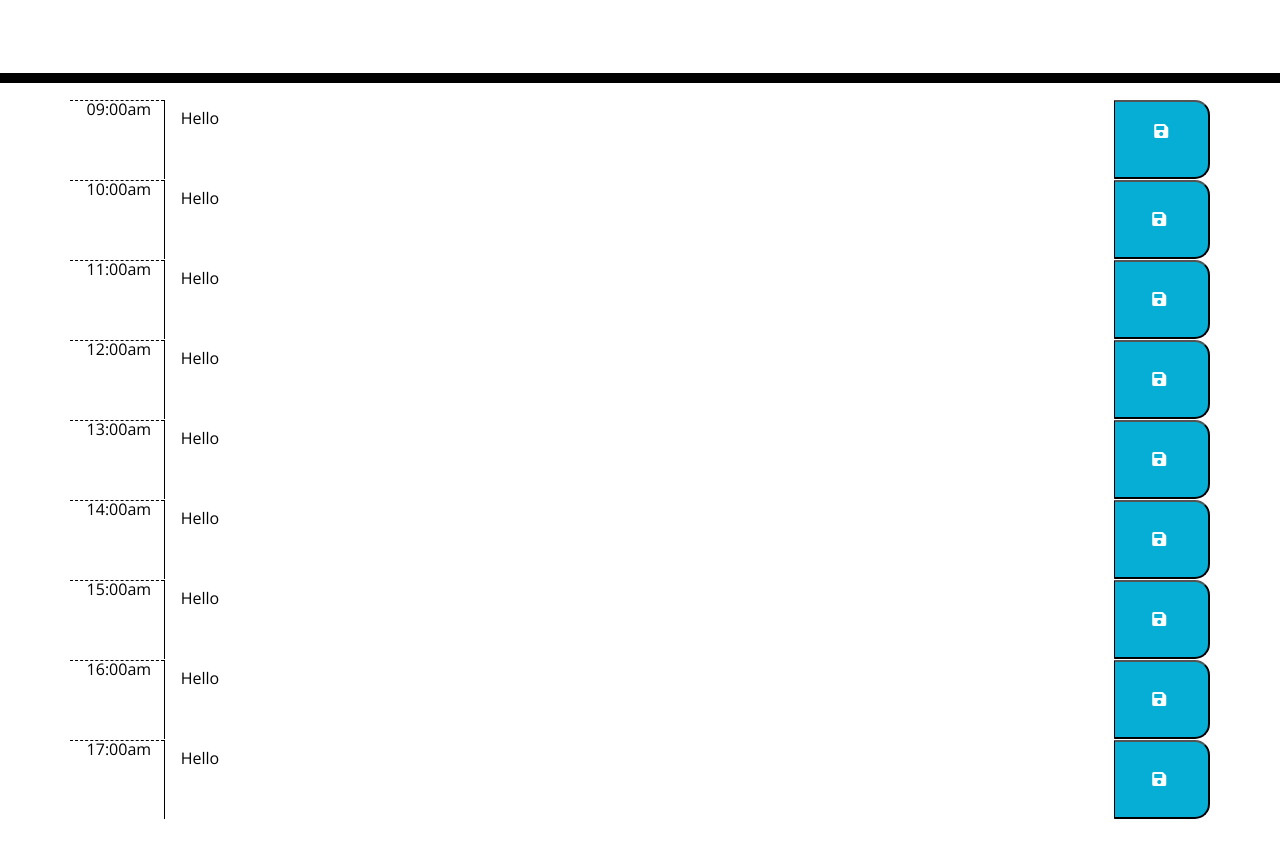
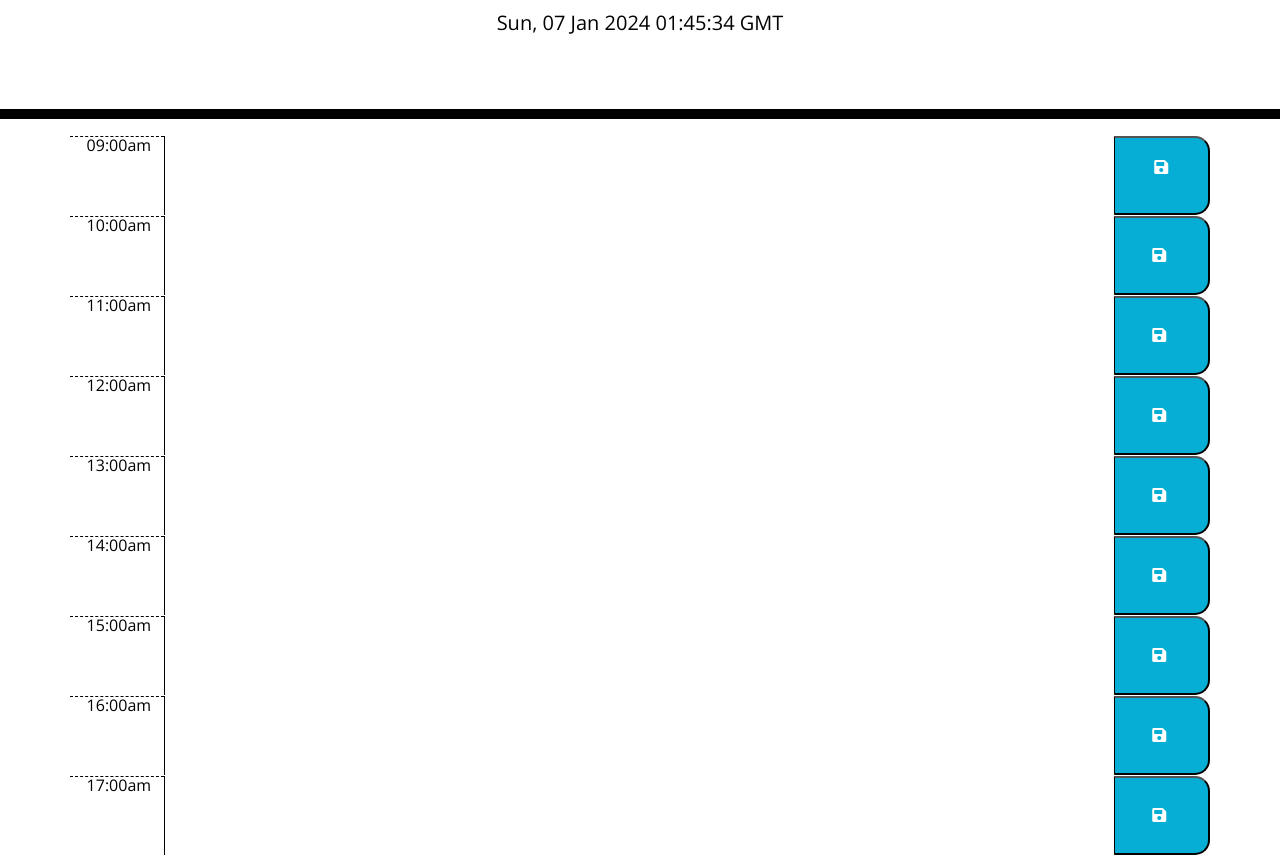
Before and after one commit to Akila504/Work-Day-Scheduler, a plain HTML site: page index.html in a window 1280 px wide. Shown: the part 168-1023 px from the top of the page. Before the commit the page ends 987 px from the top, so only its background shows below. Drawn offline with nearby package versions, Linux system fonts and the light colour scheme.

Commit message:
I added the date and time to the page

```diff
--- a/04-planner-app-lesson/challenge/Assets/js/script.js
+++ b/04-planner-app-lesson/challenge/Assets/js/script.js
@@ -1,17 +1,34 @@
-//First part in HTML I can hard code the time block html
-//i.e from 9 am to 5pm
+
+const currentDay = $("#currentDay")
 
 
 
-//Second part once the HTML is done//
+//Second part once the HTML is done
 
-// we will have to select all the time blocks that we need i.e using one ID tag
-// omce the time blocks are selected we need to be able to add in a description to each time slot
+//2.1 SHould display the date and the current time using day JS
+//So select the CURRENT DAY id
+//use day js
+//append day js to the header selctor
+function displaydaytime() {
+  const today = dayjs()
+  currentDay.text(today)
+}
+//calling the displaydaytime every 1 second
+setInterval(displaydaytime, 1000)
+
+//2.2 color coding
+
+function colorCode() {
 
 
 
-//if one of the time blocks is clicked then we want to be able to input text
-//if the current time block time is either greater or less than the current time we need to color code
-//each time block should have a save button appended to it
-// the save button should have a click event when clicked will save the user input into local storage.
-// the events should be present even on page refresh
+}
+
+//if the time right now is less than the time on the time block then apply class past
+//if the time right now is within the timeblock then apply class present
+//if the time right now is less than the timeblock time than apply the clas future
+
+//select all the data using jquery
+//On click of the save button we want to save the input to local storage
+//if there exists data in local storage then we want to push the data into the text selector
+//this will mean the data will remain even on refresh
--- a/index.html
+++ b/index.html
@@ -24,48 +24,48 @@
 
     <div class="row time-block mt-3">
       <div class="hour text-center col"> 09:00am</div>
-      <textarea class="col-md-10 description"> Hello</textarea>
+      <textarea class="col-md-10 description"> </textarea>
       <button class="col saveBtn"><i class="fas fa-save"></i>
       </button>
     </div>
     <div class="row time-block">
       <div class="hour text-center col"> 10:00am</div>
-      <textarea class="col-md-10 description"> Hello</textarea>
+      <textarea class="col-md-10 description"> </textarea>
       <button class="col saveBtn"><i class="fas fa-save"></i> </button>
     </div>
     <div class="row time-block">
       <div class="hour text-center col"> 11:00am</div>
-      <textarea class="col-md-10 description"> Hello</textarea>
+      <textarea class="col-md-10 description"> </textarea>
       <button class="col saveBtn"><i class="fas fa-save"></i> </button>
     </div>
     <div class="row time-block">
       <div class="hour text-center col"> 12:00am</div>
-      <textarea class="col-md-10 description"> Hello</textarea>
+      <textarea class="col-md-10 description"> </textarea>
       <button class="col saveBtn"><i class="fas fa-save"></i> </button>
     </div>
     <div class="row time-block">
       <div class="hour text-center col"> 13:00am</div>
-      <textarea class="col-md-10 description"> Hello</textarea>
+      <textarea class="col-md-10 description"> </textarea>
       <button class="col saveBtn"><i class="fas fa-save"></i> </button>
     </div>
     <div class="row time-block">
       <div class="hour text-center col"> 14:00am</div>
-      <textarea class="col-md-10 description"> Hello</textarea>
+      <textarea class="col-md-10 description"> </textarea>
       <button class="col saveBtn"><i class="fas fa-save"></i> </button>
     </div>
     <div class="row time-block">
       <div class="hour text-center col"> 15:00am</div>
-      <textarea class="col-md-10 description"> Hello</textarea>
+      <textarea class="col-md-10 description"> </textarea>
       <button class="col saveBtn"><i class="fas fa-save"></i> </button>
     </div>
     <div class="row time-block">
       <div class="hour text-center col"> 16:00am</div>
-      <textarea class="col-md-10 description"> Hello</textarea>
+      <textarea class="col-md-10 description"> </textarea>
       <button class="col saveBtn"><i class="fas fa-save"></i> </button>
     </div>
     <div class="row time-block">
       <div class="hour text-center col"> 17:00am</div>
-      <textarea class="col-md-10 description"> Hello</textarea>
+      <textarea class="col-md-10 description"> </textarea>
       <button class="col saveBtn"><i class="fas fa-save"></i> </button>
     </div>
   </div>
```
